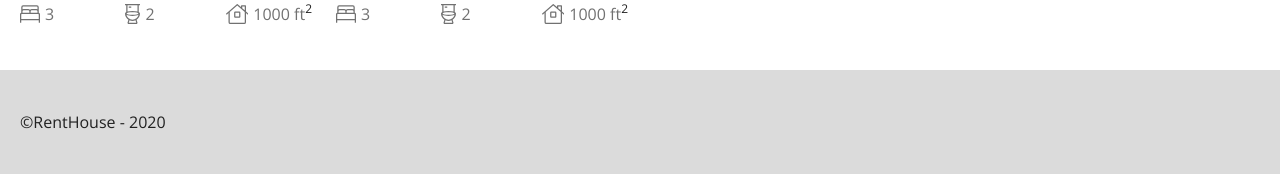
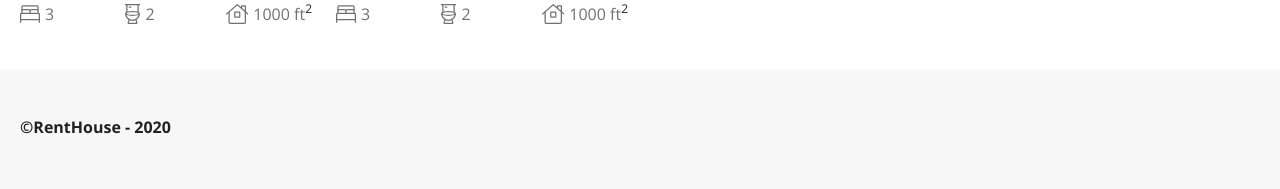
Before and after one commit to akarambizi/Amazu, a React (Create React App) app: page / in a window 1280 px wide. Shown: the part 2374-2563 px from the top of the page. Built offline with nearby package versions, Linux system fonts and the light colour scheme; a web font is replaced by a local one.

Commit message:
made changes to the footer

```diff
--- a/src/components/Footer.js
+++ b/src/components/Footer.js
@@ -2,18 +2,18 @@ import React from 'react';
 import styled from 'styled-components';
 import { Wrapper, Text } from '../styles/elements';
 
-const FooterContainer = styled.footer`
+const FooterMain = styled.footer`
     padding: 40px 0 30px;
-    background-color: var(--divider-color);
+    background-color: var(--secondary-text-color-light);
 `;
 
 function Footer() {
     return (
-        <FooterContainer>
+        <FooterMain>
             <Wrapper>
-                <Text>&copy;RentHouse - 2020</Text>
+                <Text heading sm>&copy;RentHouse - 2020</Text>
             </Wrapper>
-        </FooterContainer>
+        </FooterMain>
     );
 }
 
--- a/src/pages/Home.js
+++ b/src/pages/Home.js
@@ -4,12 +4,12 @@ import cities from '../assets/json/topCities.json';
 
 function Home() {
     return (
-        <section>
+        <>
             <Hero />
             <TopCities cities={cities} />
             <ListProperty />
             <HomeCards />
-        </section>
+        </>
     );
 }
 
--- a/src/styles/elements.js
+++ b/src/styles/elements.js
@@ -47,11 +47,11 @@ export const Text = styled.p`
     margin-bottom: 10px;
     width: ${({ width }) => width};
 
-    ${({ heading, fullWidth, centered, marginBottom }) => {
+    ${({ heading, fullWidth, centered, marginBottom, sm }) => {
         return (
             heading &&
             `
-            font-size: 18px;
+            font-size: ${sm ? '14px' : '18px'};
             font-weight: 700;
             margin-bottom: 18px;
             line-height: 34px;
@@ -60,7 +60,7 @@ export const Text = styled.p`
             width: ${fullWidth && '100%'};
 
             ${media.laptop} {
-                font-size: 24px;
+                font-size: ${sm ? '16px' : '24px'};
             }
             `
         );
```
